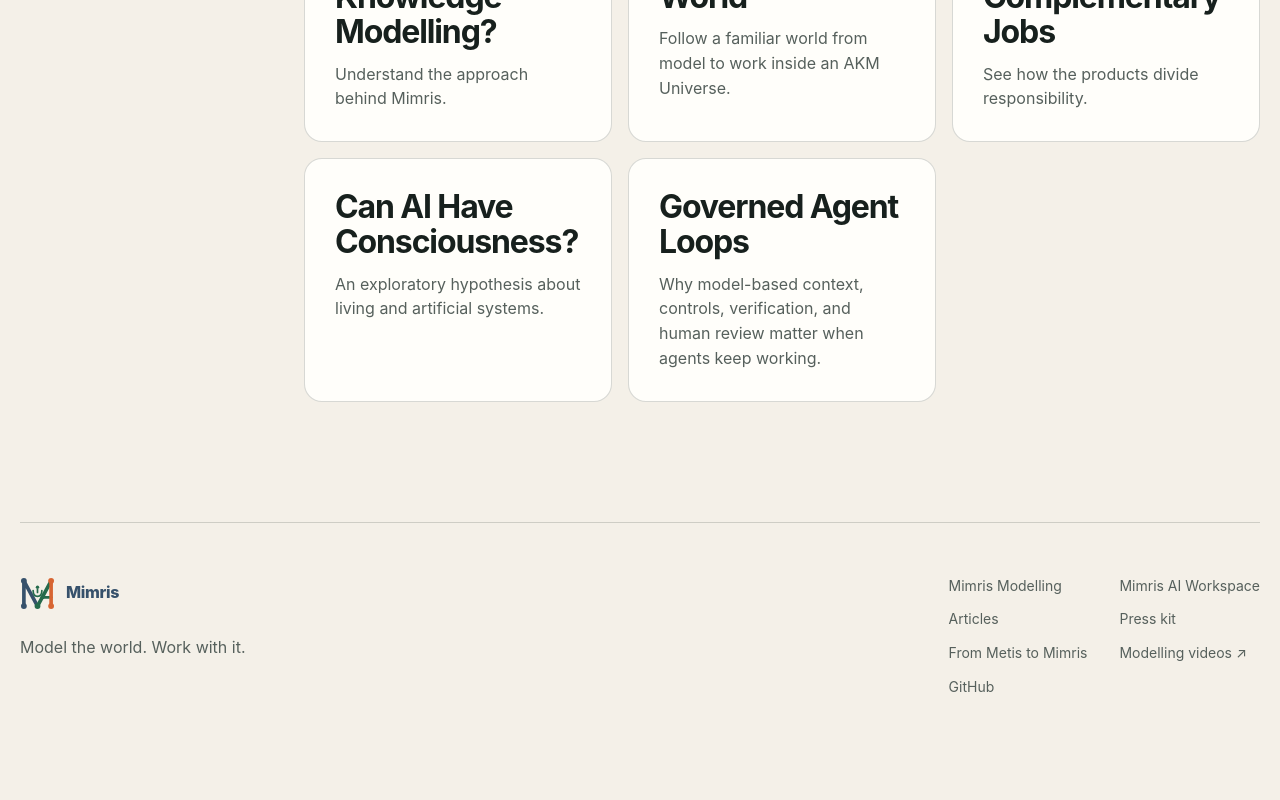
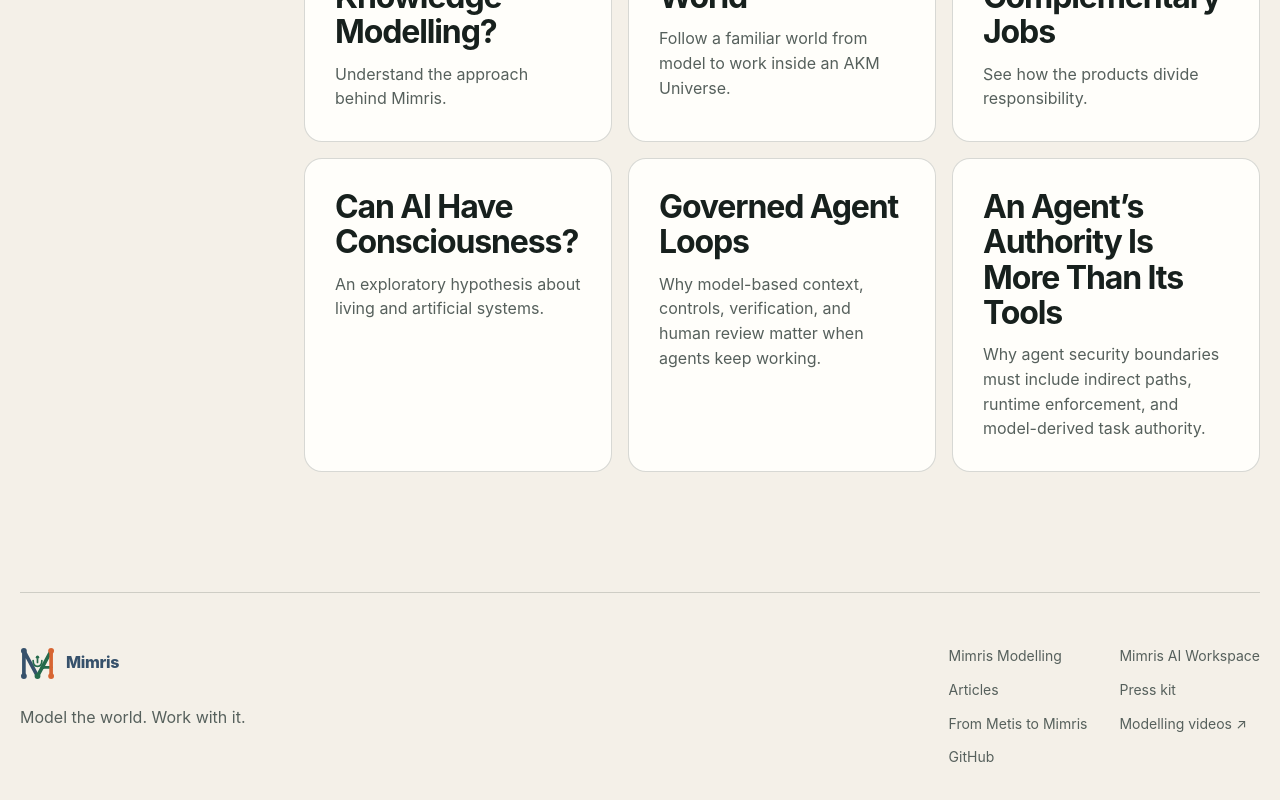
Before and after one commit to Mimris/mimris-site, a Next.js app: page /articles in a window 1280 px wide. Shown: the part 1500-2300 px from the top of the page. Before the commit the page ends 2268 px from the top, so only its background shows below. Built offline with nearby package versions, Linux system fonts and the light colour scheme.

Commit message:
Add article to directory

```diff
--- a/app/articles/page.tsx
+++ b/app/articles/page.tsx
@@ -41,6 +41,7 @@ export default function ArticlesPage() {
               <Link href="/articles/modelling-and-workspace"><h2>Two Complementary Jobs</h2><p>See how the products divide responsibility.</p></Link>
               <Link href="/articles/from-biological-viability-to-artificial-consciousness"><h2>Can AI Have Consciousness?</h2><p>An exploratory hypothesis about living and artificial systems.</p></Link>
               <Link href="/articles/governed-agent-loops"><h2>Governed Agent Loops</h2><p>Why model-based context, controls, verification, and human review matter when agents keep working.</p></Link>
+              <Link href="/articles/agent-authority-is-more-than-tools"><h2>An Agent’s Authority Is More Than Its Tools</h2><p>Why agent security boundaries must include indirect paths, runtime enforcement, and model-derived task authority.</p></Link>
             </div>
           </div>
         </div>
```
